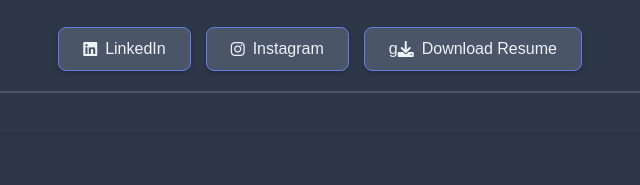
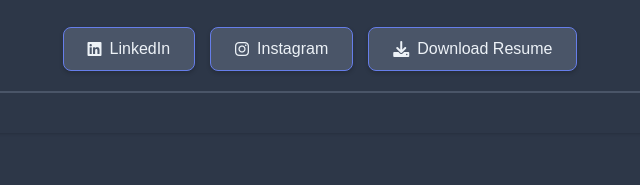
Before and after one commit to patrapoushali/patrapoushali.github.io, a plain HTML site: page index.html in a window 1280 px wide. Shown: the part 214-399 px from the top of the page, 320-960 px from the left. Drawn offline with Linux system fonts and the light colour scheme.

Commit message:
Update index.html with latest changes

```diff
--- a/index.html
+++ b/index.html
@@ -28,7 +28,7 @@
                     </button>
                 </a>
                 <a href="https://github.com/patrapoushali/patrapoushali.github.io/raw/main/Poushali_Patra_Resume.pdf" download target="_blank" rel="noopener noreferrer">
-  <button class="btn btn-secondary">g
+  <button class="btn btn-secondary">
     <i class="fas fa-download"></i> Download Resume
   </button>
 </a>
```
